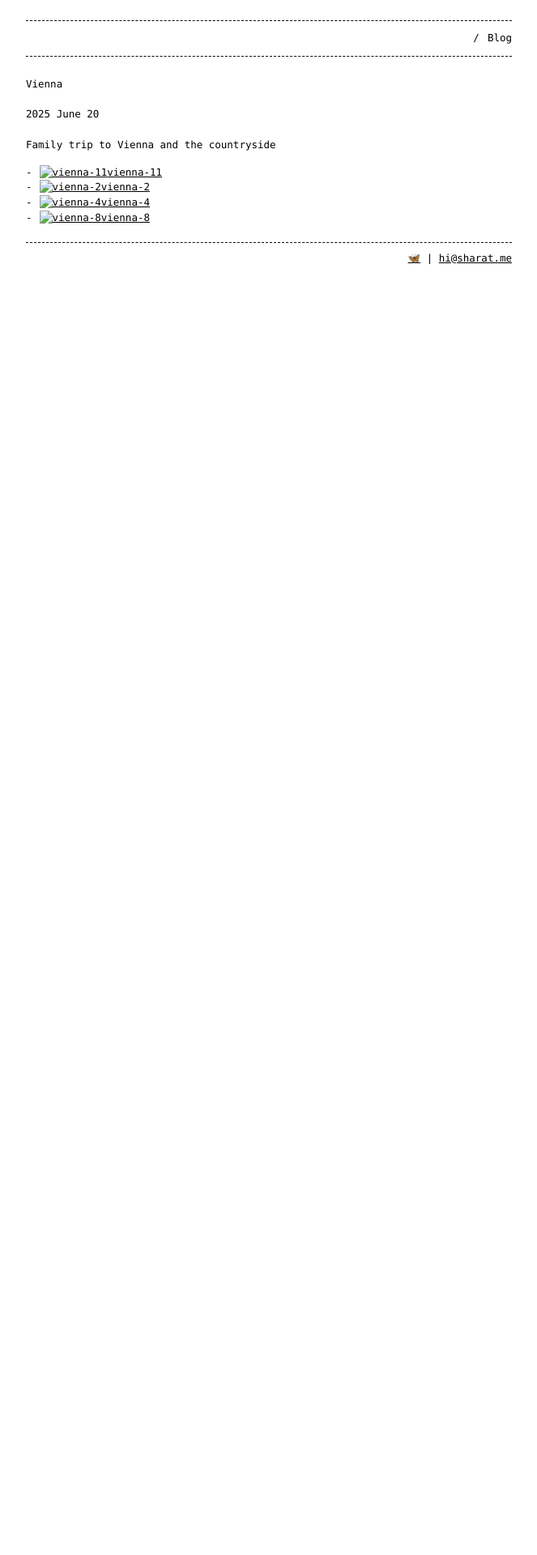
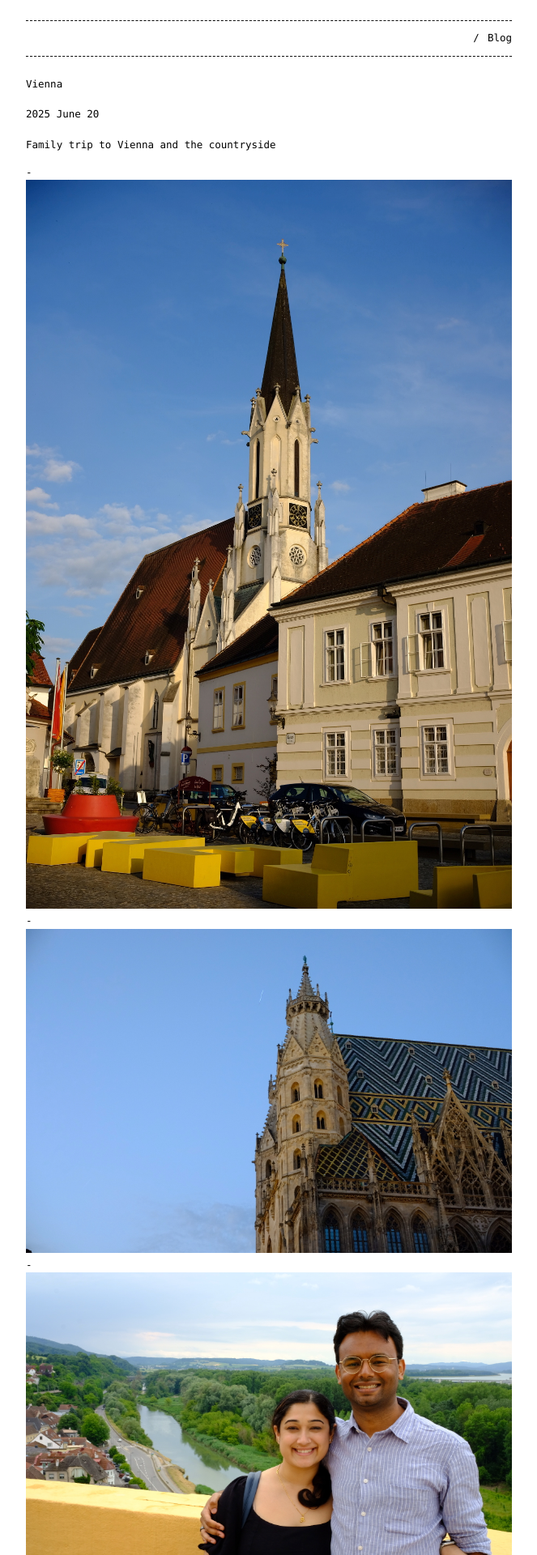
Before and after one commit to weirdfishes/weirdfishes.github.io, a Jekyll site: the page built from _posts/2025-06-20-vienna.md, in a window 1280 px wide. Shown: the top 1920 px of the page at 81% size, without its empty margins (308-971 px from the left). Built offline with Jekyll 4.4.1, drawn with Linux system fonts in a browser that asks for light colours; before the commit the page ends 900 px from its top, so only the background shows below that.

Commit message:
posts/vienna: display images inline

```diff
--- a/_posts/2025-06-20-vienna.md
+++ b/_posts/2025-06-20-vienna.md
@@ -6,4 +6,12 @@ tags: "blog web"
 
 Family trip to Vienna and the countryside
 
-{% include image-gallery.html folder="/assets/img/vienna" %}
+<ul>
+{% for image in site.static_files %}
+    {% if image.path contains 'img/vienna' %}
+        <li>
+          <img src="{{ site.baseurl }}{{ image.path }}" alt="image" />
+        </li>
+    {% endif %}
+{% endfor %}
+</ul>
```
